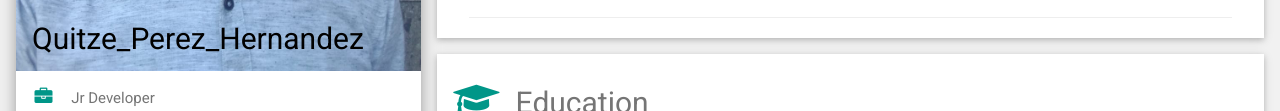
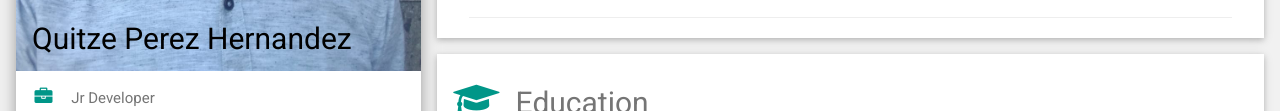
Before and after one commit to Quit-Rez-Dez/Cv, a plain HTML site: page index.html in a window 1280 px wide. Shown: the part 485-596 px from the top of the page. Drawn offline with nearby package versions, Linux system fonts and the light colour scheme.

Commit message:
Update index.html

```diff
--- a/index.html
+++ b/index.html
@@ -24,7 +24,7 @@ html,body,h1,h2,h3,h4,h5,h6 {font-family: "Roboto", sans-serif}
         <div class="w3-display-container">
           <img src="./img/avatar.jpeg" style="width:100%" alt="Avatar">
           <div class="w3-display-bottomleft w3-container w3-text-black">
-            <h2>Quitze_Perez_Hernandez</h2>
+            <h2>Quitze Perez Hernandez</h2>
           </div>
         </div>
         <div class="w3-container">
```
